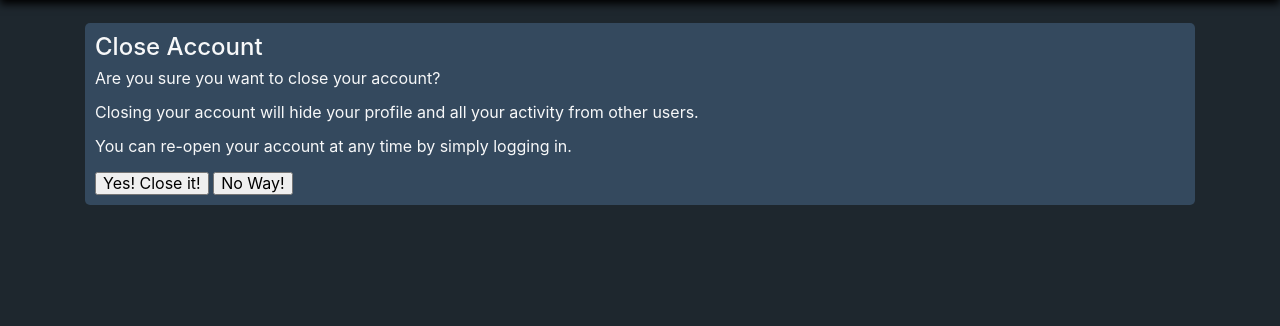
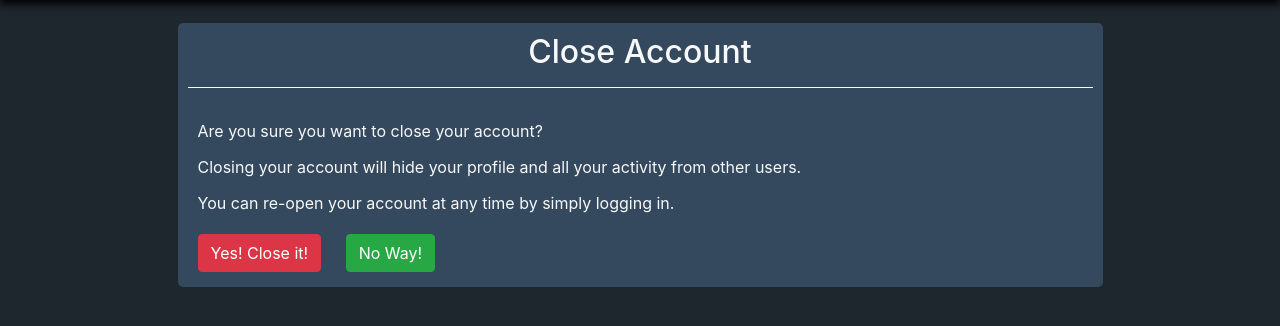
Before and after one commit to Jerling1989/Echo-Chamber, a PHP site: page /close_account.php in a window 1280 px wide. Shown: the part 54-380 px from the top of the page. Run offline with PHP 8.4, Linux system fonts and the light colour scheme; the visitor is signed in with stand-in values (Sample User, id 1); data that the repository does not hold is empty; some libraries are stand-ins or nearby versions.

Commit message:
new close_account

```diff
--- a/close_account.php
+++ b/close_account.php
@@ -19,30 +19,30 @@
 
 ?>
 
-<div class="main-column column">
-
-	<h4>Close Account</h4>
-
-	Are you sure you want to close your account?<br /><br />
-	Closing your account will hide your profile and all your activity from other users.<br /><br />
-	You can re-open your account at any time by simply logging in.<br /><br />
-
+<!-- CLOSE ACCOUNT PANEL -->
+<div class="column col-xl-10 col-lg-12 col-md-12" id="close-account">
+	<!-- CLOSE ACCOUNT TITLE -->
+	<div class="text-center">
+		<h2>Close Account</h2>
+	</div>
+	<hr />
+	<br />
+	<!-- CLOSE ACCOUNT INSTRUCTIONS -->
+	<p>Are you sure you want to close your account?</p>
+	<p>Closing your account will hide your profile and all your activity from other users.</p>
+	<p>You can re-open your account at any time by simply logging in.</p>
+	<!-- CLOSE ACCOUNT FORM -->
 	<form action="close_account.php" method="POST">
-		<input type="submit" name="close_account" id="close_account" value="Yes! Close it!" class="danger settings_submit" />
-		<input type="submit" name="cancel" id="update_details" value="No Way!" class="info settings_submit" />
+		<!-- CONFIRM ACCOUNT CLOSURE -->
+		<input type="submit" name="close_account" id="close_account" value="Yes! Close it!" class="btn btn-danger" />
+		<!-- DENY ACCOUNT CLOSURE -->
+		<input type="submit" name="cancel" id="update_details" value="No Way!" class="btn btn-success" />
 	</form>
-
+	<!-- END CLOSE ACCOUNT BUTTON -->
 </div>
-
-
-
-
-
-
-
+<!-- END CLOSE ACCOUNT PANEL -->
 
 </div>
 <!-- END WRAPPER DIV -->
-
 </body>
 </html>
```
